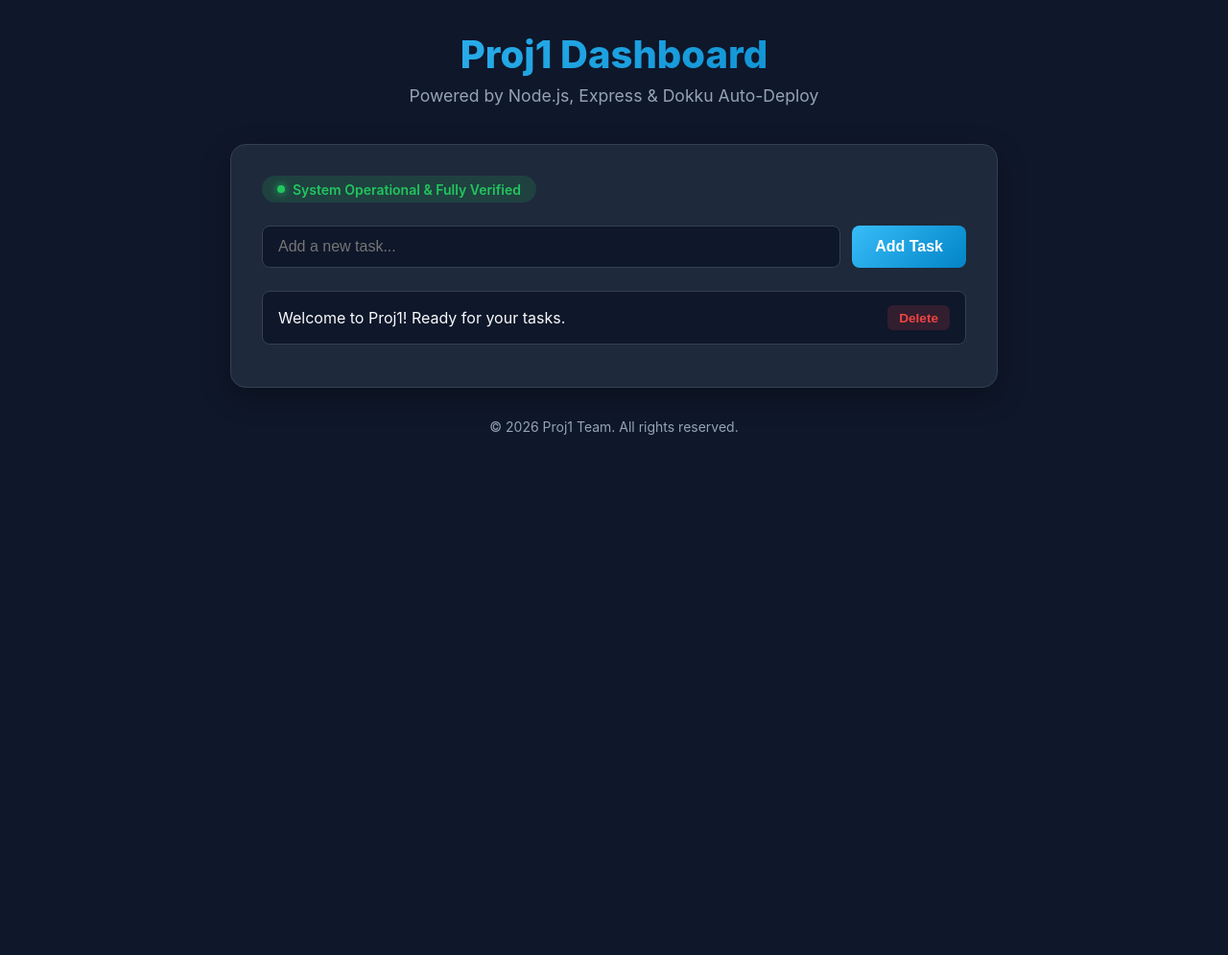
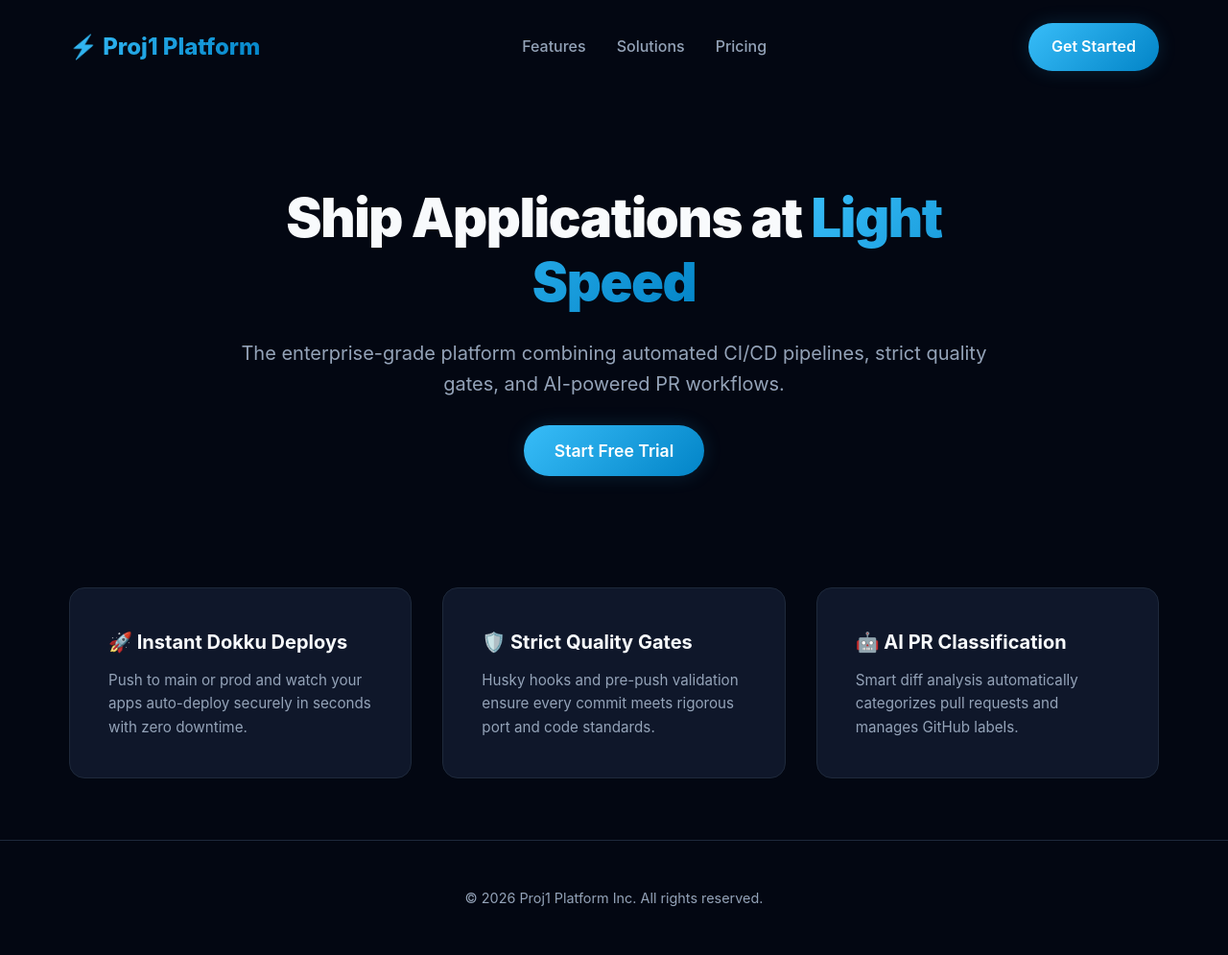
Before and after one commit to saidmuhammad1/proj1, a website: page index.html in a window 1280 px wide. Shown: the whole page at 96% size. Before the commit the page ends 800 px from the top, so only its background shows below. Drawn offline with Linux system fonts and the light colour scheme.

Commit message:
feat: transform main page into a stunning SaaS landing page application

```diff
--- a/index.html
+++ b/index.html
@@ -3,200 +3,167 @@
 <head>
     <meta charset="UTF-8">
     <meta name="viewport" content="width=device-width, initial-scale=1.0">
-    <title>Proj1 Dashboard & Todo App</title>
+    <title>Proj1 — The Next-Gen Developer Platform</title>
     <style>
         :root {
-            --bg-primary: #0f172a;
-            --bg-card: #1e293b;
+            --bg-primary: #030712;
+            --bg-secondary: #0f172a;
+            --accent-glow: rgba(56, 189, 248, 0.15);
             --accent-color: #38bdf8;
             --accent-gradient: linear-gradient(135deg, #38bdf8 0%, #0284c7 100%);
             --text-main: #f8fafc;
             --text-muted: #94a3b8;
-            --border-color: #334155;
-            --success: #22c55e;
+            --border-color: #1e293b;
         }
         * { box-sizing: border-box; margin: 0; padding: 0; }
         body {
             font-family: -apple-system, BlinkMacSystemFont, "Segoe UI", Roboto, Helvetica, Arial, sans-serif;
             background-color: var(--bg-primary);
             color: var(--text-main);
-            min-height: 100vh;
+            overflow-x: hidden;
+            line-height: 1.6;
+        }
+        /* Navbar */
+        nav {
             display: flex;
-            flex-direction: column;
+            justify-content: space-between;
             align-items: center;
-            padding: 2rem 1rem;
+            max-width: 1200px;
+            margin: 0 auto;
+            padding: 1.5rem 2rem;
         }
-        .container {
-            width: 100%;
-            max-width: 800px;
-        }
-        header {
-            text-align: center;
-            margin-bottom: 2.5rem;
-        }
-        header h1 {
-            font-size: 2.5rem;
+        .logo {
+            font-size: 1.5rem;
             font-weight: 800;
             background: var(--accent-gradient);
             -webkit-background-clip: text;
             -webkit-text-fill-color: transparent;
-            margin-bottom: 0.5rem;
         }
-        header p {
+        .nav-links {
+            display: flex;
+            gap: 2rem;
+            list-style: none;
+        }
+        .nav-links a {
             color: var(--text-muted);
-            font-size: 1.1rem;
+            text-decoration: none;
+            font-weight: 500;
+            transition: color 0.2s;
         }
-        .card {
-            background-color: var(--bg-card);
+        .nav-links a:hover {
+            color: var(--accent-color);
+        }
+        .btn {
+            background: var(--accent-gradient);
+            color: white;
+            padding: 0.75rem 1.5rem;
+            border-radius: 9999px;
+            text-decoration: none;
+            font-weight: 600;
+            box-shadow: 0 0 20px var(--accent-glow);
+            transition: transform 0.2s, opacity 0.2s;
+        }
+        .btn:hover {
+            opacity: 0.9;
+            transform: translateY(-2px);
+        }
+        /* Hero Section */
+        header.hero {
+            text-align: center;
+            padding: 6rem 2rem 4rem 2rem;
+            max-width: 900px;
+            margin: 0 auto;
+        }
+        header.hero h1 {
+            font-size: 3.5rem;
+            font-weight: 900;
+            letter-spacing: -0.025em;
+            margin-bottom: 1.5rem;
+            line-height: 1.2;
+        }
+        header.hero h1 span {
+            background: var(--accent-gradient);
+            -webkit-background-clip: text;
+            -webkit-text-fill-color: transparent;
+        }
+        header.hero p {
+            font-size: 1.25rem;
+            color: var(--text-muted);
+            margin-bottom: 2.5rem;
+        }
+        /* Features Grid */
+        .features {
+            max-width: 1200px;
+            margin: 4rem auto;
+            padding: 0 2rem;
+            display: grid;
+            grid-template-columns: repeat(auto-fit, minmax(300px, 1fr));
+            gap: 2rem;
+        }
+        .feature-card {
+            background-color: var(--bg-secondary);
             border: 1px solid var(--border-color);
             border-radius: 16px;
-            padding: 2rem;
-            box-shadow: 0 10px 30px rgba(0, 0, 0, 0.3);
-            margin-bottom: 2rem;
-        }
-        .status-badge {
-            display: inline-flex;
-            align-items: center;
-            gap: 0.5rem;
-            background: rgba(34, 197, 94, 0.15);
-            color: var(--success);
-            padding: 0.35rem 1rem;
-            border-radius: 9999px;
-            font-size: 0.875rem;
-            font-weight: 600;
-            margin-bottom: 1.5rem;
-        }
-        .status-dot {
-            width: 8px;
-            height: 8px;
-            background-color: var(--success);
-            border-radius: 50%;
-            box-shadow: 0 0 8px var(--success);
-        }
-        .todo-input-group {
-            display: flex;
-            gap: 0.75rem;
-            margin-bottom: 1.5rem;
-        }
-        input[type="text"] {
-            flex: 1;
-            background: #0f172a;
-            border: 1px solid var(--border-color);
-            border-radius: 8px;
-            padding: 0.75rem 1rem;
-            color: var(--text-main);
-            font-size: 1rem;
-            outline: none;
+            padding: 2.5rem;
             transition: border-color 0.2s;
         }
-        input[type="text"]:focus {
+        .feature-card:hover {
             border-color: var(--accent-color);
         }
-        button {
-            background: var(--accent-gradient);
-            color: white;
-            border: none;
-            border-radius: 8px;
-            padding: 0.75rem 1.5rem;
-            font-size: 1rem;
-            font-weight: 600;
-            cursor: pointer;
-            transition: opacity 0.2s, transform 0.1s;
+        .feature-card h3 {
+            font-size: 1.25rem;
+            margin-bottom: 0.75rem;
+            color: var(--text-main);
         }
-        button:hover {
-            opacity: 0.9;
+        .feature-card p {
+            color: var(--text-muted);
+            font-size: 0.95rem;
         }
-        button:active {
-            transform: scale(0.98);
-        }
-        ul {
-            list-style: none;
-        }
-        li {
-            background: #0f172a;
-            border: 1px solid var(--border-color);
-            padding: 0.875rem 1rem;
-            border-radius: 8px;
-            display: flex;
-            justify-content: space-between;
-            align-items: center;
-            margin-bottom: 0.75rem;
-            animation: fadeIn 0.3s ease;
-        }
-        @keyframes fadeIn {
-            from { opacity: 0; transform: translateY(-5px); }
-            to { opacity: 1; transform: translateY(0); }
-        }
-        li span {
-            word-break: break-all;
-        }
-        .delete-btn {
-            background: rgba(239, 68, 68, 0.15);
-            color: #ef4444;
-            border: none;
-            padding: 0.35rem 0.75rem;
-            border-radius: 6px;
-            font-size: 0.85rem;
-            cursor: pointer;
-            transition: background 0.2s;
-        }
-        .delete-btn:hover {
-            background: rgba(239, 68, 68, 0.3);
-        }
+        /* Footer */
         footer {
             text-align: center;
+            padding: 3rem 2rem;
             color: var(--text-muted);
-            font-size: 0.875rem;
-            margin-top: auto;
+            border-top: 1px solid var(--border-color);
+            margin-top: 4rem;
+            font-size: 0.9rem;
         }
     </style>
 </head>
 <body>
-    <div class="container">
-        <header>
-            <h1>Proj1 Dashboard</h1>
-            <p>Powered by Node.js, Express & Dokku Auto-Deploy</p>
-        </header>
+    <nav>
+        <div class="logo">⚡ Proj1 Platform</div>
+        <ul class="nav-links">
+            <li><a href="#features">Features</a></li>
+            <li><a href="#solutions">Solutions</a></li>
+            <li><a href="#pricing">Pricing</a></li>
+        </ul>
+        <a href="#get-started" class="btn">Get Started</a>
+    </nav>
 
-        <div class="card">
-            <div class="status-badge">
-                <div class="status-dot"></div>
-                System Operational & Fully Verified
-            </div>
+    <header class="hero">
+        <h1>Ship Applications at <span>Light Speed</span></h1>
+        <p>The enterprise-grade platform combining automated CI/CD pipelines, strict quality gates, and AI-powered PR workflows.</p>
+        <a href="#get-started" class="btn" style="font-size: 1.1rem; padding: 1rem 2rem;">Start Free Trial</a>
+    </header>
 
-            <div class="todo-input-group">
-                <input type="text" id="taskInput" placeholder="Add a new task...">
-                <button id="addBtn">Add Task</button>
-            </div>
+    <section id="features" class="features">
+        <div class="feature-card">
+            <h3>🚀 Instant Dokku Deploys</h3>
+            <p>Push to main or prod and watch your apps auto-deploy securely in seconds with zero downtime.</p>
+        </div>
+        <div class="feature-card">
+            <h3>🛡️ Strict Quality Gates</h3>
+            <p>Husky hooks and pre-push validation ensure every commit meets rigorous port and code standards.</p>
+        </div>
+        <div class="feature-card">
+            <h3>🤖 AI PR Classification</h3>
+            <p>Smart diff analysis automatically categorizes pull requests and manages GitHub labels.</p>
+        </div>
+    </section>
 
-            <ul id="taskList">
-                <li><span>Welcome to Proj1! Ready for your tasks.</span> <button class="delete-btn" onclick="this.parentElement.remove()">Delete</button></li>
-            </ul>
-        </div>
-
-        <footer>
-            &copy; 2026 Proj1 Team. All rights reserved.
-        </footer>
-    </div>
-
-    <script>
-        const input = document.getElementById('taskInput');
-        const btn = document.getElementById('addBtn');
-        const list = document.getElementById('taskList');
-
-        function addTask() {
-            const val = input.value.trim();
-            if(!val) return;
-            const li = document.createElement('li');
-            li.innerHTML = `<span>${val}</span> <button class="delete-btn" onclick="this.parentElement.remove()">Delete</button>`;
-            list.appendChild(li);
-            input.value = '';
-        }
-
-        btn.addEventListener('click', addTask);
-        input.addEventListener('keypress', (e) => {
-            if(e.key === 'Enter') addTask();
-        });
-    </script>
+    <footer>
+        &copy; 2026 Proj1 Platform Inc. All rights reserved.
+    </footer>
 </body>
 </html>
```
Also changed, not shown: after.png (added), before.png (added).
